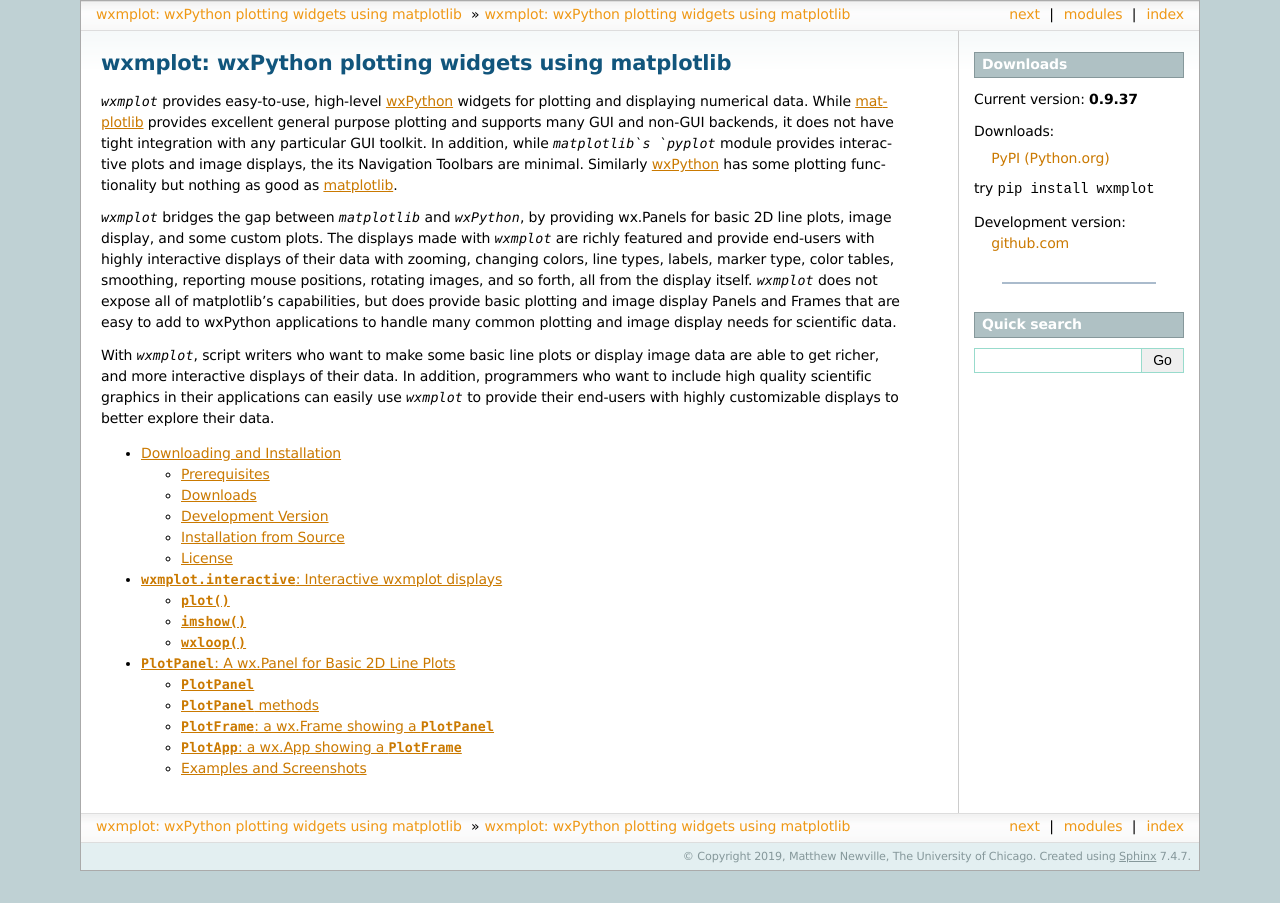
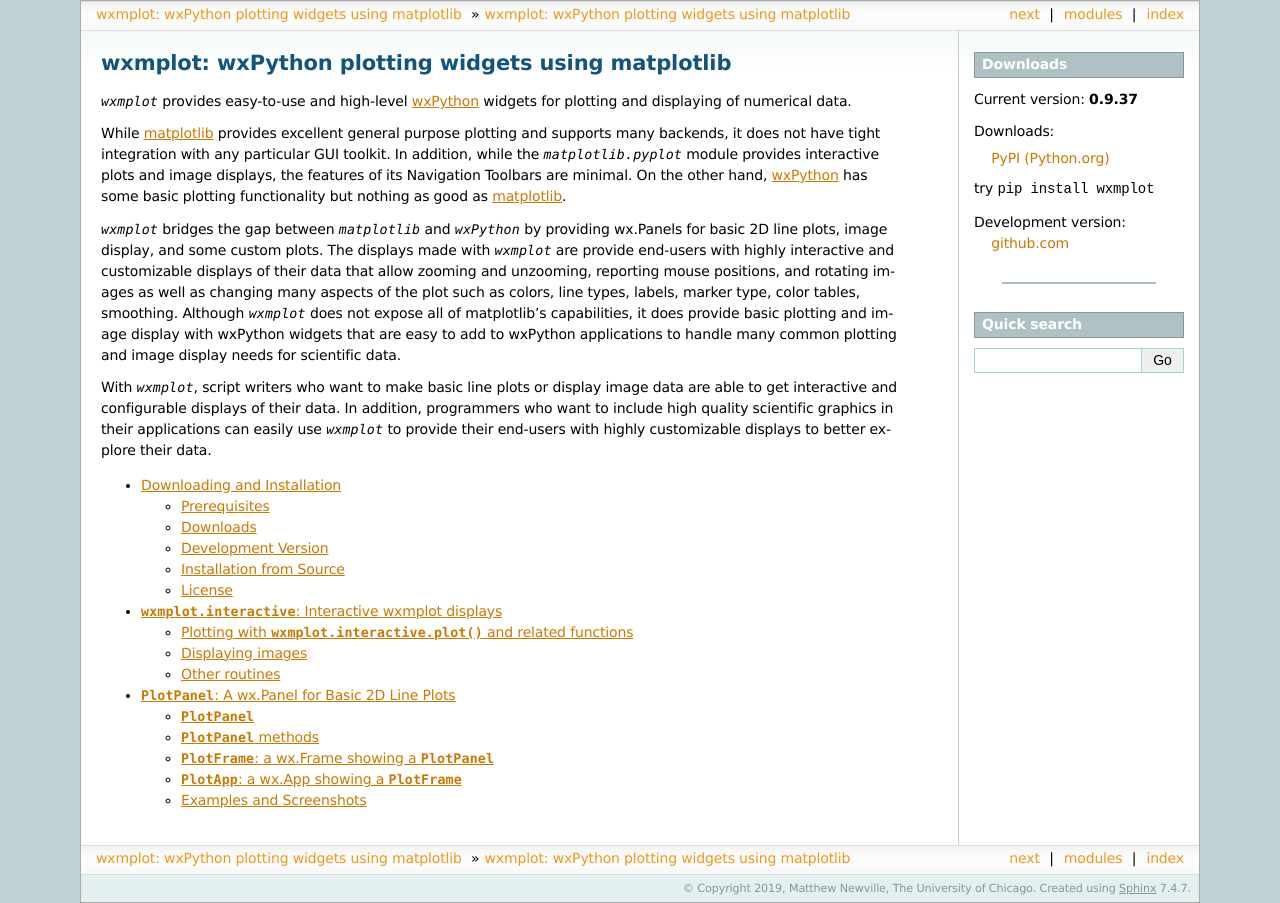
Before and after one commit to newville/wxmplot, a Sphinx documentation site: the page built from doc/index.rst, in a window 1280 px wide. Built offline with Sphinx 7.4.7, drawn with Linux system fonts in a browser that asks for light colours; pages that are not in the unit, such as notebooks, are missing from menus; the version number could not be read and is left out.

Commit message:
doc work

```diff
--- a/doc/index.rst
+++ b/doc/index.rst
@@ -6,32 +6,32 @@
 .. _wxPython: http://www.wxpython.org/
 .. _matplotlib:  http://matplotlib.sourceforge.net/
 
-`wxmplot` provides easy-to-use, high-level `wxPython`_ widgets for plotting
-and displaying numerical data.  While `matplotlib`_ provides excellent
-general purpose plotting and supports many GUI and non-GUI backends, it
-does not have tight integration with any particular GUI toolkit.  In
-addition, while `matplotlib`s `pyplot` module provides interactive plots
-and image displays, the its Navigation Toolbars are minimal.  Similarly
-`wxPython`_ has some plotting functionality but nothing as good as
-`matplotlib`_.
+`wxmplot` provides easy-to-use and high-level `wxPython`_ widgets for
+plotting and displaying of numerical data.
 
-`wxmplot` bridges the gap between `matplotlib` and `wxPython`, by providing
+While `matplotlib`_ provides excellent general purpose plotting and
+supports many backends, it does not have tight integration with any
+particular GUI toolkit.  In addition, while the `matplotlib.pyplot` module
+provides interactive plots and image displays, the features of its
+Navigation Toolbars are minimal.  On the other hand, `wxPython`_ has some
+basic plotting functionality but nothing as good as `matplotlib`_.
+
+`wxmplot` bridges the gap between `matplotlib` and `wxPython` by providing
 wx.Panels for basic 2D line plots, image display, and some custom plots.
-The displays made with `wxmplot` are richly featured and provide end-users
-with highly interactive displays of their data with zooming, changing
-colors, line types, labels, marker type, color tables, smoothing, reporting
-mouse positions, rotating images, and so forth, all from the display
-itself.  `wxmplot` does not expose all of matplotlib's capabilities, but
-does provide basic plotting and image display Panels and Frames that are
-easy to add to wxPython applications to handle many common plotting and
-image display needs for scientific data.
+The displays made with `wxmplot` are provide end-users with highly
+interactive and customizable displays of their data that allow zooming and
+unzooming, reporting mouse positions, and rotating images as well as
+changing many aspects of the plot such as colors, line types, labels,
+marker type, color tables, smoothing.  Although `wxmplot` does not expose
+all of matplotlib's capabilities, it does provide basic plotting and image
+display with wxPython widgets that are easy to add to wxPython applications
+to handle many common plotting and image display needs for scientific data.
 
-With `wxmplot`, script writers who want to make some basic line plots or
-display image data are able to get richer, and more interactive displays of
-their data. In addition, programmers who want to include high quality
-scientific graphics in their applications can easily use `wxmplot` to
-provide their end-users with highly customizable displays to better explore
-their data.
+With `wxmplot`, script writers who want to make basic line plots or display
+image data are able to get interactive and configurable displays of their
+data. In addition, programmers who want to include high quality scientific
+graphics in their applications can easily use `wxmplot` to provide their
+end-users with highly customizable displays to better explore their data.
 
 
 
--- a/doc/interactive.rst
+++ b/doc/interactive.rst
@@ -3,52 +3,98 @@
 :mod:`wxmplot.interactive`:  Interactive wxmplot displays
 ==========================================================
 
-.. module:: interactive
+.. module:: wxmplot.interactive
 
-The :mod:`interactive` modules provides simple, entry-level functions for
-plotting X/Y data and for displaying 2D image data.  These are similar in
-aim to the :mod:`matplotlib.pyplot` methods such as :func:`pyplot.plot` and
-:func:`pyplot.imshow` but with noticeably better interactivity.  To be
-clear, the functions are not drop-in replacements for the
-:mod:`matplotlib.pyplot` methods, as the syntax for specifying options
-follows :mod:`plotpanel.plot`. and :mod:`imagepanel.display`, but they do
-provide roughly equivalent functionality.
-
-One important difference is that when using the functions here such as
-:func:`plot` and :func:`imshow` in an interactive Python session, the
-displays are created and shown immediately, and the Python prompt is
-returned for further processing.  That is, there is no need for
-:func:`pyplot.show` to render the display and block the Python session.  On
-the other hand, if running from a script, you can suspend the script and
-allow interaction with the displays with :func:`wxloop`, which will block
-execution until all of the window displays have been closed.
+The :mod:`interactive` modules provides simple entry-level functions
+:mod:`interactive.plot` for plotting X/Y data and :mod:`interactive.imshow`
+for displaying 2D image data.  These functions are similar to the
+:mod:`matplotlib.pyplot` methods :func:`pyplot.plot` and
+:func:`pyplot.imshow` but with a few important differences.
 
 
-In addition, it is very easy to plot multiple
-traces, either on the same plot dispay windows or on completely new and
-independent display windows.
+First, the :mod:`interactive` functions give noticeably better
+interactivity to the user, with options to customize every important aspect
+of the display both before and after the display is shown.
+
+Second, the :mod:`interactive` functions display their results immediately,
+without having to execute a `show()` method to render the display. For
+interactive work from the Python (or one of the Jupyter consoles or
+notebook) prompt, the displayed windows do not block the Python session.
+That means you can easily plot other functions or data, either on the same
+window or ih an entirely new top-level plotting window (a
+:class:`PlotFrame`).  Furthermore, when running from a script that calls an
+:mod:`interactive` function, the display does not disappear when the script
+is complete but remains displayed and fully operational until all
+displayed windows have been closed or until the running script is
+explicitly clased as with Crtl-C.
+
+Third, although they do provide roughly equivalent functionality, the
+:mod:`interactive` functions are not complete drop-in replacements for
+:mod:`pyplot`.  For one thing, there are many missing plot types.  For
+another, the :mod:`interactive` functions do not follow the :mod:`pyplot`
+syntax and API for specifying options, but use those of
+:mod:`plotpanel.plot` and :mod:`imagepanel.display`.
+
+As a result, the :mod:`interactive` module gives very useful displays of
+data and you may find yourself replacing :mod:`pyplot` for interactive
+work.
+
+Plotting with :func:`wxmplot.interactive.plot` and related functions
+========================================================================
 
 
-.. function:: plot(x, y, **kws)
+.. function:: plot
 
-   plot `y` vs `x` data.   This takes many optional arguments, including
-   essentially all those of :mod:`plotpanel.plot`.
+A wrapper around :method:`PlotPanel.plot`
+
+An example of using :func:`wxmplot.interactive.plot` is:
+
+.. literalinclude:: ../examples/basic_screenshot.py
+
+which gives a plot that looks like this:
 
 
-.. literalinclude:: ../examples/simple.py
-
-and gives a plot that looks like this...
+.. image:: images/basic_screenshot.png
+   :width: 85 %
 
 
+.. autofunction:: newplot
 
-.. function:: imshow(imgdata, **kws)
-
-   display a false-color map of a 2D numerical array. This takes many optional arguments, including
-   essentially all those of :mod:`imagepanel.display`.
+.. autofunction:: hist
 
 
-.. function:: wxloop()
+.. autofunction:: update_trace
 
-   suspend the Python interpreter with a wxPython main loop.  This allows
-   complete interactivity with the display windows and will only return
-   when all of the displays are destroyed.
+.. autofunction:: plot_setlimits
+
+.. autofunction:: plot_text
+
+.. autofunction:: plot_arrow
+
+.. autofunction:: plot_marker
+
+.. autofunction:: plot_axhline
+
+.. autofunction:: plot_axvline
+
+
+Displaying images
+====================
+
+
+.. autofunction:: imshow
+
+.. autofunction:: contour
+
+Other routines
+====================
+
+.. autofunction:: get_wxapp
+
+.. autofunction:: set_theme
+
+.. autofunction:: available_themes
+
+.. autofunction:: get_plot_window
+
+.. autofunction:: get_image_window
```
